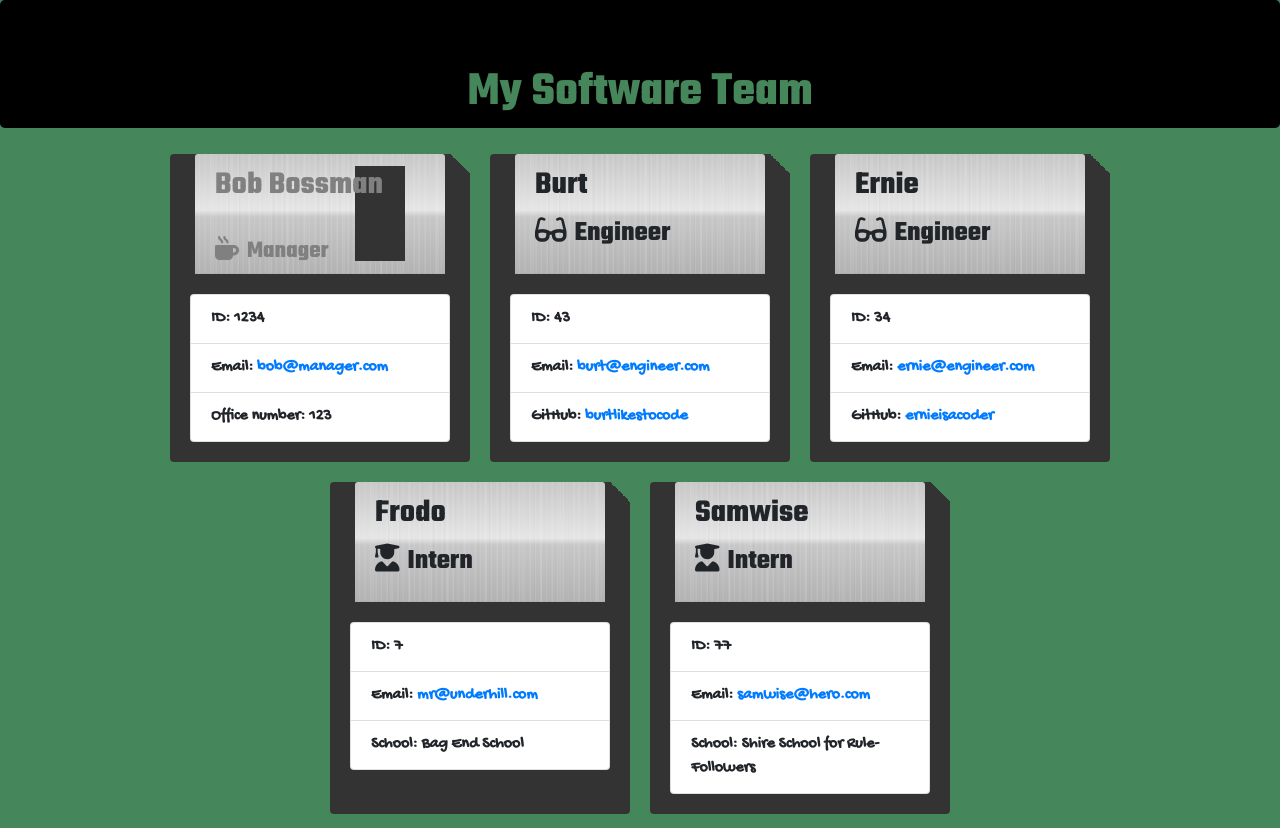
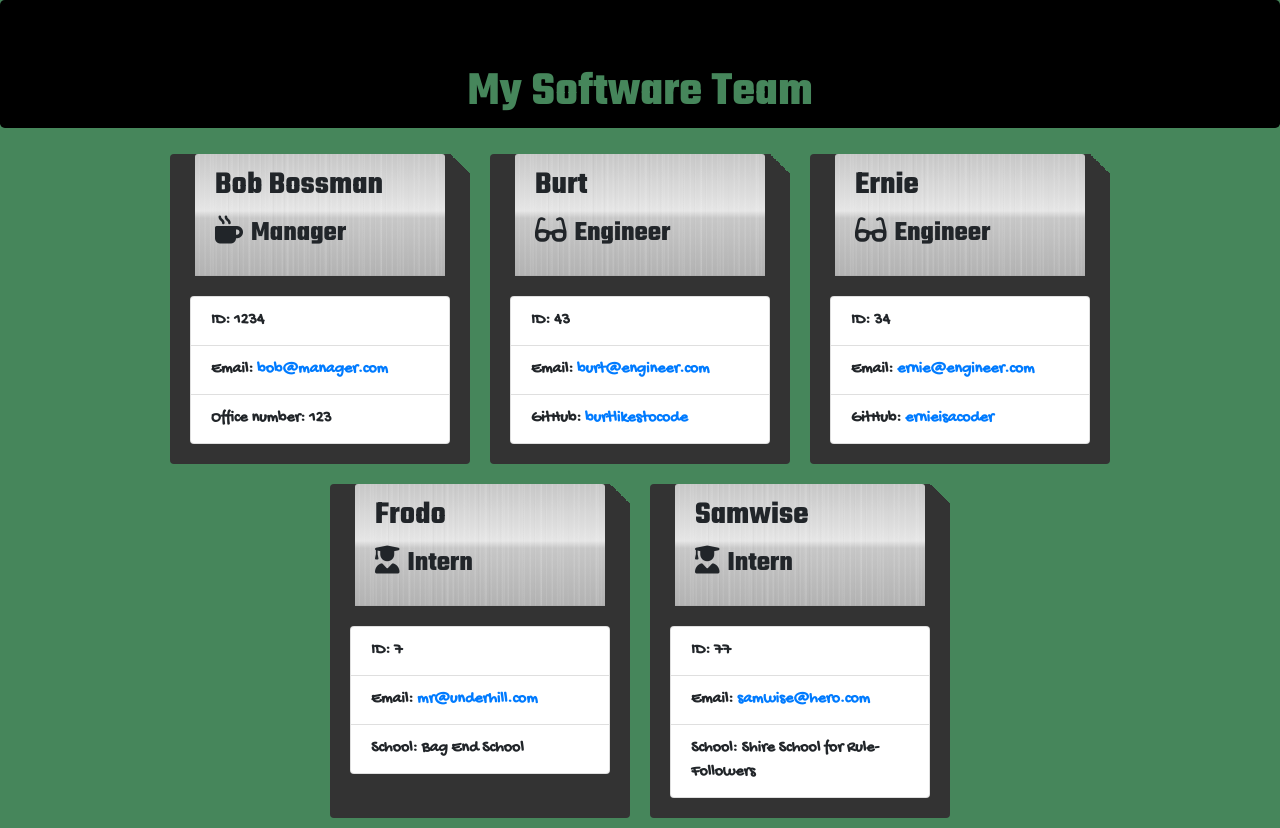
Before and after one commit to thedanitor/Employee_Roster, a website: page templates/mainTest.html in a window 1280 px wide. Drawn offline with nearby package versions, Linux system fonts and the light colour scheme.

Commit message:
Added changes to main.html

```diff
--- a/assets/style.css
+++ b/assets/style.css
@@ -43,53 +43,8 @@ li {
     hsl(0,0%,70%)100%);
     margin: 0 25px;
     width: 250px;
-    height: 120px;
-    position: relative;
     font-family: 'Teko', sans-serif;
 }
-/* .card-header::before {
-    content:"";
-    position: absolute;
-    height: 80%;
-    width: 50px;
-    background: #333333;
-    display: block;
-    margin-left: 140px;
-  } */
-
-  .box {
-    content:"";
-    position: absolute;
-    height: 80%;
-    width: 50px;
-    background: #333333;
-    display: block;
-    margin-left: 140px;
-    margin-bottom: 20px;
-  }
-
 .card-body {
-    /* z-index: auto; */
     font-family: 'Gochi Hand', cursive;
 }
-
-/* .card-title {
-    width: 120px;
-} */
-.name {
-    color: #808080;
-
-    z-index: 1000;
-    display: flex;
-    flex-wrap: wrap;
-    position: absolute;
-    width: 200px;
-    display: block;
-}
-
-.title {
-    color: #808080;
-    position: absolute;
-    margin-top: 70px;
-
-}
--- a/templates/mainTest.html
+++ b/templates/mainTest.html
@@ -30,10 +30,9 @@
           <div class="card employee-card lg-col-4">
             <div class="card-header">
                 <h2 class="card-title name">Bob Bossman</h2>
-                <h4 class="card-title title">
+                <h3 class="card-title title">
                   <i class="fas fa-mug-hot mr-2"></i>Manager
-                </h4>
-                <div class="box"></div>
+                </h3>
             </div>
             <div class="card-body">
               <ul class="list-group">
```
Also changed, not shown: templates/main.html (+5 -3 lines).
